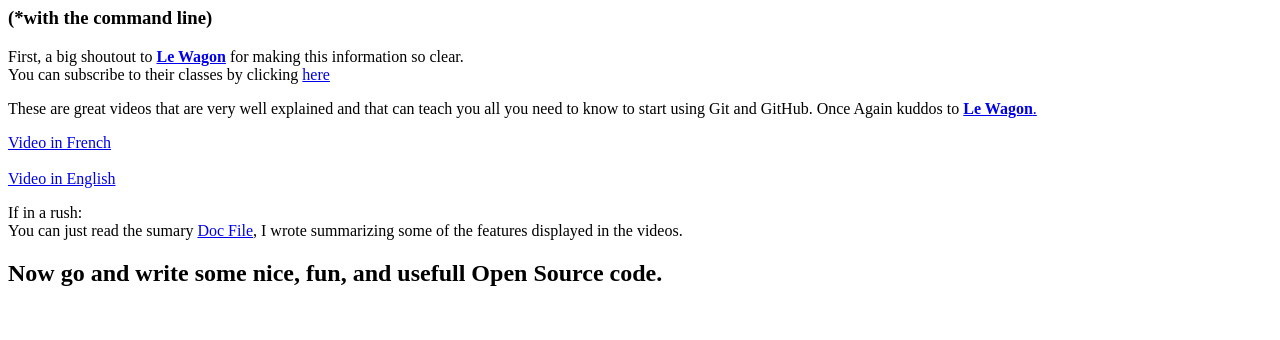
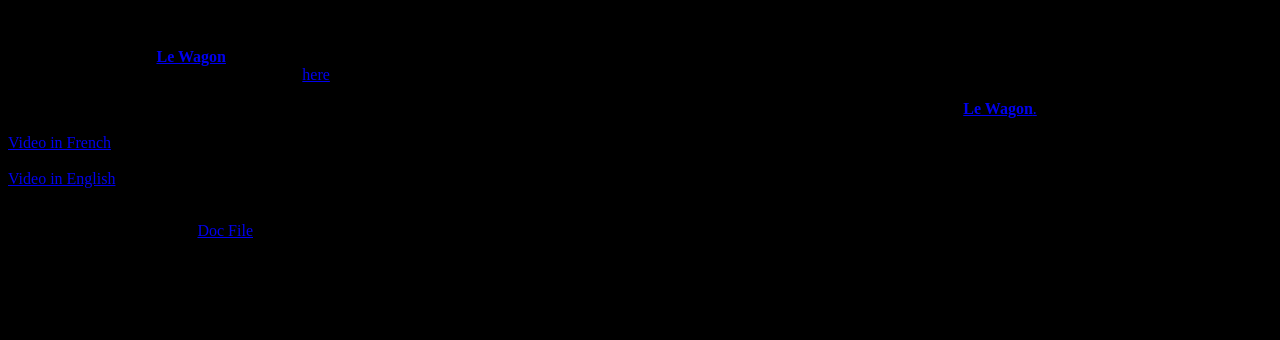
Before and after one commit to LionelNkaya/First-Contribution-to-Open-Source, a plain HTML site: page index.html in a window 1280 px wide. Shown: the part 73-413 px from the top of the page. Drawn offline with Linux system fonts and the light colour scheme; files that its build step writes are made by us from their sources.

Commit message:
Adding basic css

```diff
--- a/index.html
+++ b/index.html
@@ -4,6 +4,7 @@
 <head>
     <title></title>
     <meta charset="utf-8">
+    <link href="fcos/main.css" rel = "stylesheet">
 </head>
 
 <body>
--- /dev/null
+++ b/main.css
@@ -0,0 +1,3 @@
+body {
+    background-color:black;
+}
```
